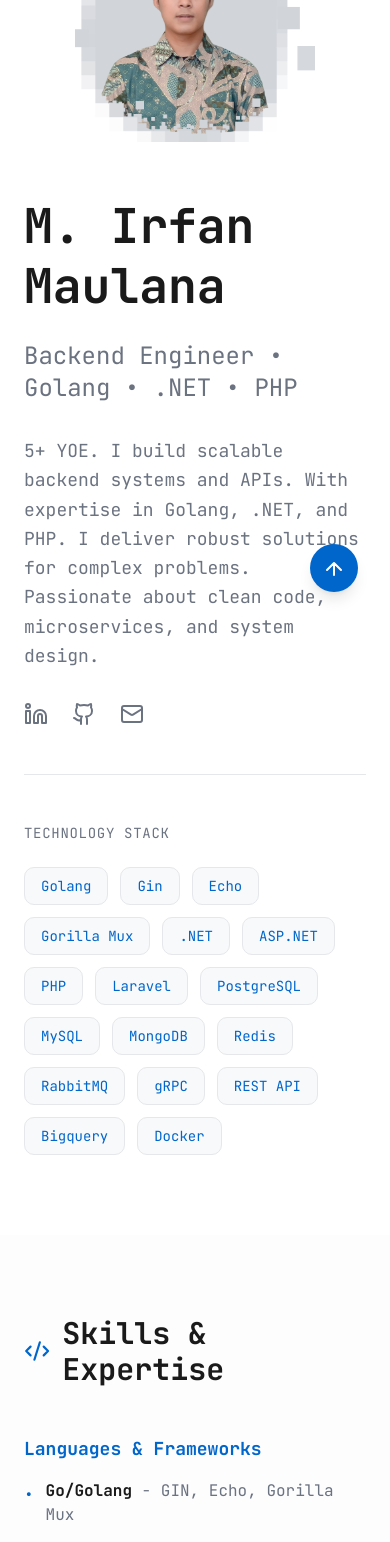
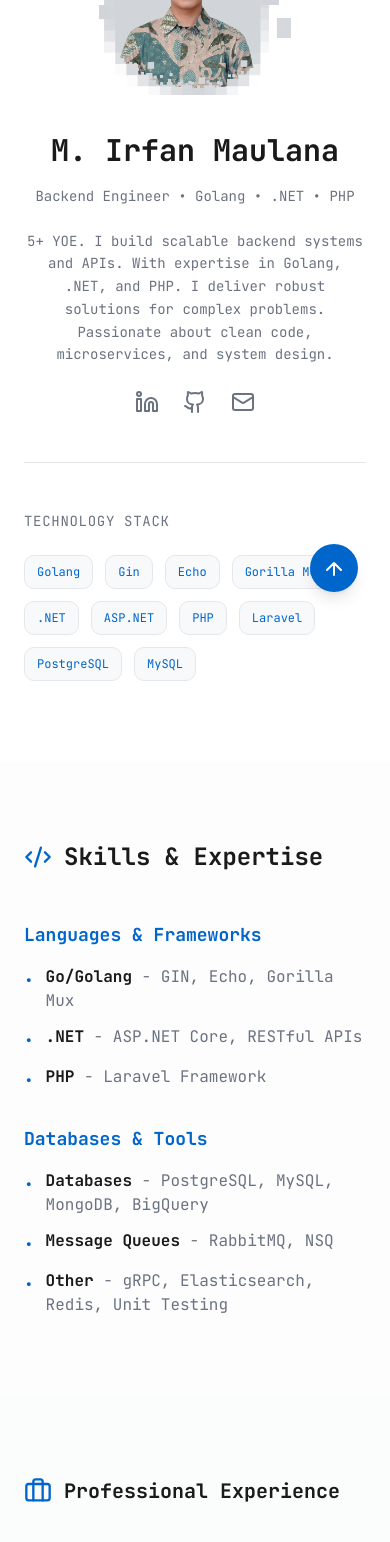
Before and after one commit to irfanmaulana11/irfanmaulana11.github.io, a Next.js app: page / in a window 390 px wide. Shown: the part 220-1762 px from the top of the page. Built offline with nearby package versions, Linux system fonts and the light colour scheme.

Commit message:
fix some layout

```diff
--- a/app/page.tsx
+++ b/app/page.tsx
@@ -22,28 +22,28 @@ export default function Portfolio() {
       {/* Hero Section */}
       <section id="about" className="pt-32 pb-20 px-6">
         <div className="max-w-4xl mx-auto">
-          <div className="flex flex-col md:flex-row items-center gap-12 mb-8">
+          <div className="flex flex-col md:flex-row items-center gap-8 md:gap-12 mb-8">
             <div className="flex-shrink-0">
-              <div className="w-60 h-60">
+              <div className="w-48 h-48 md:w-60 md:h-60">
                 <img
                   src="/profile.png"
                   alt="Irfan Maulana"
                 />
               </div>
             </div>
-            <div className="flex-grow">
-              <h1 className="text-5xl md:text-6xl font-bold mb-6 leading-tight">
+            <div className="flex-grow text-center md:text-left w-full">
+              <h1 className="text-3xl md:text-6xl font-bold mb-4 md:mb-6 leading-tight whitespace-nowrap">
                 M. Irfan Maulana
               </h1>
-              <p className="text-2xl text-muted-foreground mb-8">
+              <p className="text-sm md:text-2xl text-muted-foreground mb-6 md:mb-8 md:whitespace-nowrap">
                 Backend Engineer • Golang • .NET • PHP
               </p>
-              <p className="text-lg text-muted-foreground leading-relaxed max-w-2xl mb-8">
+              <p className="text-sm md:text-lg text-muted-foreground leading-relaxed max-w-2xl mb-6 md:mb-8 mx-auto md:mx-0">
                 5+ YOE. I build scalable backend systems and APIs. With expertise in Golang, .NET, and PHP. I deliver robust solutions for complex problems. Passionate about clean code, microservices, and system design.
               </p>
 
               {/* Social Links */}
-              <div className="flex gap-6 items-center">
+              <div className="flex gap-6 items-center justify-center md:justify-start">
                 <a href="https://linkedin.com/in/irfanmaulana11" target="_blank" rel="noopener noreferrer" className="text-muted-foreground hover:text-primary transition-all duration-300 hover:scale-125">
                   <Linkedin size={24} />
                 </a>
@@ -61,8 +61,8 @@ export default function Portfolio() {
           <div className="mt-12 pt-12 border-t border-border">
             <p className="text-sm text-muted-foreground mb-6 uppercase tracking-wider">Technology Stack</p>
             <div className="flex flex-wrap gap-3">
-              {['Golang', 'Gin', 'Echo', 'Gorilla Mux', '.NET', 'ASP.NET', 'PHP', 'Laravel', 'PostgreSQL', 'MySQL', 'MongoDB', 'Redis', 'RabbitMQ', 'gRPC', 'REST API', 'Bigquery', 'Docker'].map((tech) => (
-                <span key={tech} className="px-4 py-2 bg-card border border-border rounded-lg text-sm text-primary hover:bg-primary hover:text-primary-foreground transition-all duration-300 hover:scale-110 cursor-default">
+              {['Golang', 'Gin', 'Echo', 'Gorilla Mux', '.NET', 'ASP.NET', 'PHP', 'Laravel', 'PostgreSQL', 'MySQL', 'MongoDB', 'Redis', 'RabbitMQ', 'gRPC', 'REST API', 'Bigquery', 'Docker'].map((tech, index) => (
+                <span key={tech} className={`px-3 md:px-4 py-2 bg-card border border-border rounded-lg text-xs md:text-sm text-primary hover:bg-primary hover:text-primary-foreground transition-all duration-300 hover:scale-110 cursor-default ${index >= 10 ? 'hidden md:inline-block' : ''}`}>
                   {tech}
                 </span>
               ))}
@@ -76,7 +76,7 @@ export default function Portfolio() {
         <div className="max-w-4xl mx-auto">
           <div className="flex items-center gap-3 mb-12">
             <Code2 size={28} className="text-primary" />
-            <h2 className="text-3xl font-bold">Skills & Expertise</h2>
+            <h2 className="text-2xl md:text-3xl font-bold whitespace-nowrap">Skills & Expertise</h2>
           </div>
 
           <div className="grid md:grid-cols-2 gap-8">
@@ -123,8 +123,8 @@ export default function Portfolio() {
       <section id="experience" className="py-20 px-6 bg-card/50">
         <div className="max-w-4xl mx-auto">
           <div className="flex items-center gap-3 mb-12">
-            <Briefcase size={28} className="text-primary" />
-            <h2 className="text-3xl font-bold">Professional Experience</h2>
+            <Briefcase size={28} className="text-primary flex-shrink-0" />
+            <h2 className="text-xl md:text-3xl font-bold">Professional Experience</h2>
           </div>
 
           <div className="grid md:grid-cols-2 gap-6">
@@ -172,7 +172,7 @@ export default function Portfolio() {
         <div className="max-w-4xl mx-auto">
           <div className="flex items-center gap-3 mb-12">
             <FolderOpen size={28} className="text-primary" />
-            <h2 className="text-3xl font-bold">Notable Projects</h2>
+            <h2 className="text-2xl md:text-3xl font-bold whitespace-nowrap">Notable Projects</h2>
           </div>
 
           <div className="grid md:grid-cols-2 gap-6">
```
